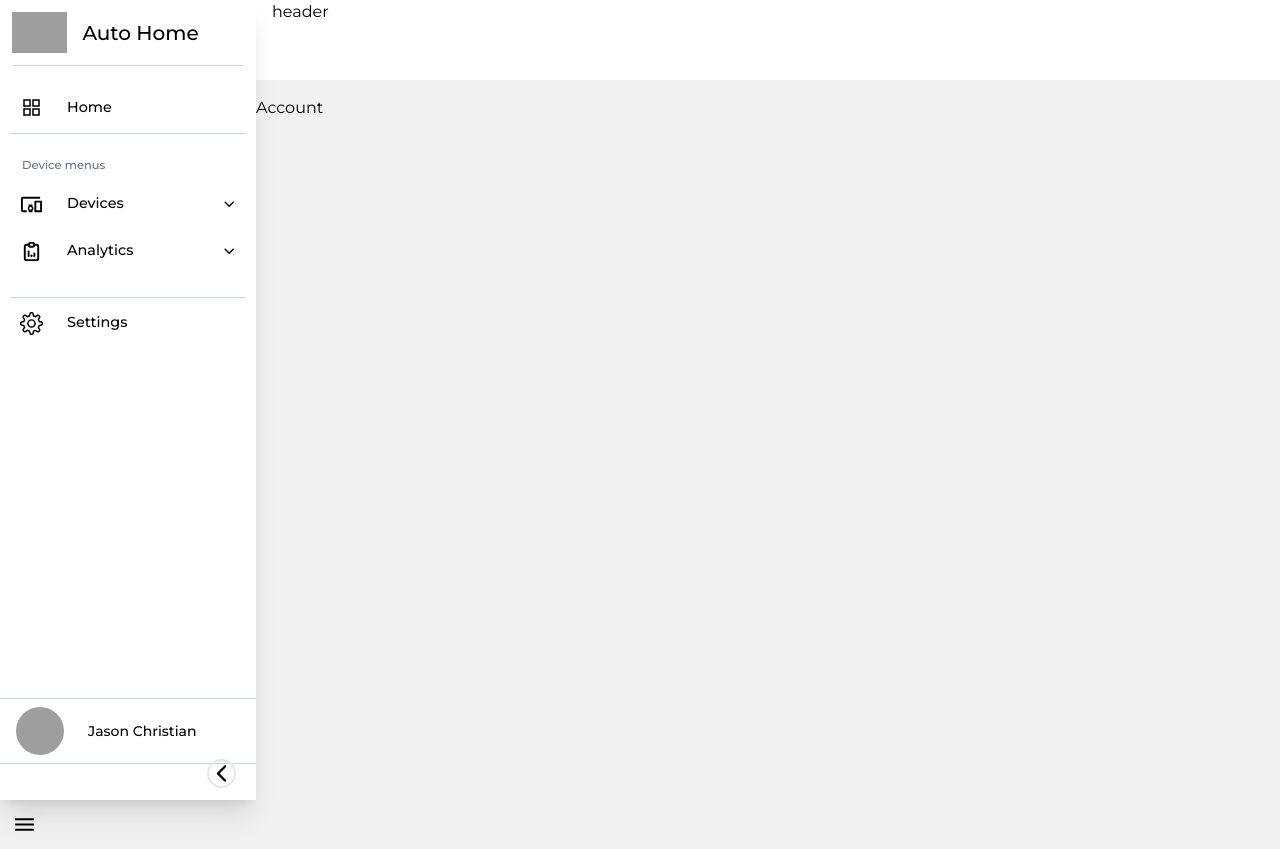
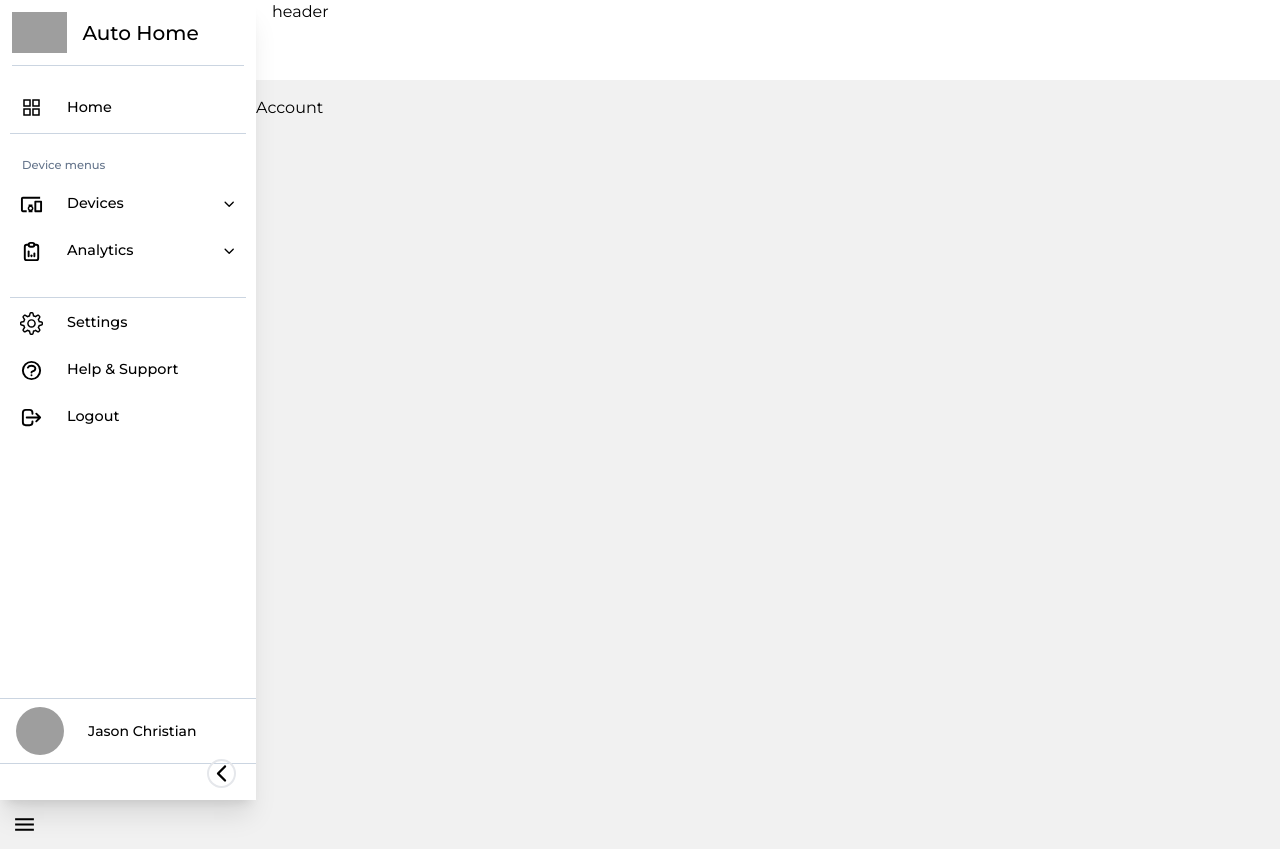
Before and after one commit to jasonchriscodes/Home-Automation-Manager, a React (Create React App) app in the folder frontend/: page /account in a window 1280 px wide. Built offline with nearby package versions, Linux system fonts and the light colour scheme; grey boxes are pictures that could not be loaded.

Commit message:
chore: add bottom link in navbar

```diff
--- a/frontend/src/layouts/sidebar/index.js
+++ b/frontend/src/layouts/sidebar/index.js
@@ -7,6 +7,7 @@ import { AiOutlineAppstore } from "react-icons/ai";
 import { SlSettings } from "react-icons/sl";
 import { MdDevicesOther, MdMenu } from "react-icons/md";
 import { TbReportAnalytics } from "react-icons/tb";
+import { HiOutlineQuestionMarkCircle, HiOutlineLogout } from "react-icons/hi";
 import SubMenu from "./SubMenu";
 
 const Sidebar = () => {
@@ -141,6 +142,18 @@ const Sidebar = () => {
                 Settings
               </NavLink>
             </li>
+            <li>
+              <NavLink to="/helpandsupport" className={"link"}>
+                <HiOutlineQuestionMarkCircle size={23} className="min-w-max" />
+                Help & Support
+              </NavLink>
+            </li>
+            <li>
+              <NavLink to="/logout" className={"link"}>
+                <HiOutlineLogout size={23} className="min-w-max" />
+                Logout
+              </NavLink>
+            </li>
           </ul>
           <div
             className={
```
